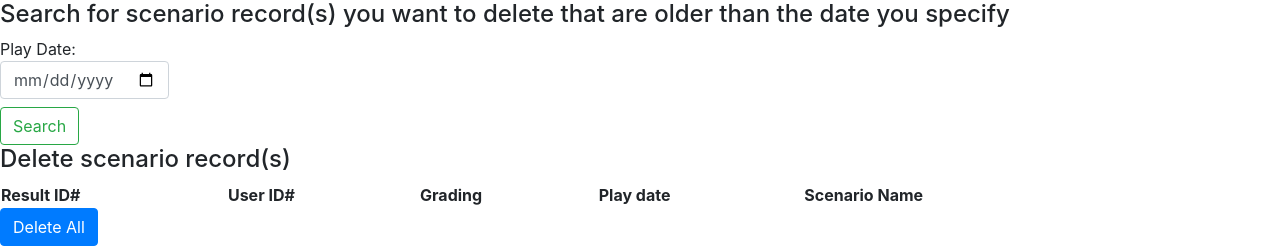
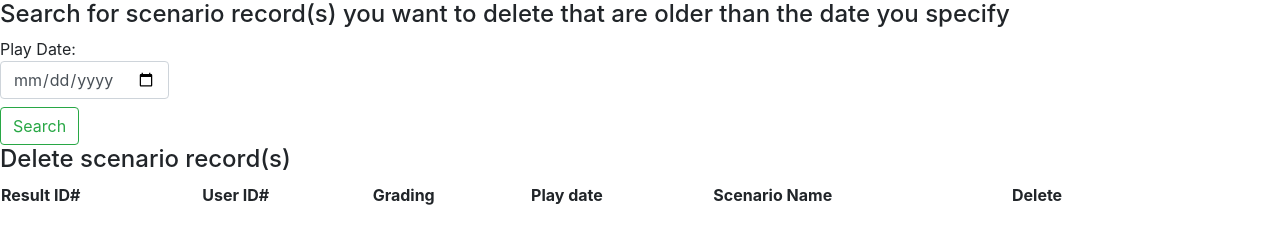
Before and after one commit to nguyeti4/cs340, a Flask app: page /simulators in a window 1280 px wide. Shown: the part 699-945 px from the top of the page. After the commit the page ends 904 px from the top, so only its background shows below. Run offline with Flask 2, Linux system fonts and the light colour scheme; lists and menus that the app fills with data are empty; some libraries are stand-ins or nearby versions.

Commit message:
Update simulators.html

```diff
--- a/templates/simulators.html
+++ b/templates/simulators.html
@@ -89,6 +89,7 @@
       <th scope="col">Grading</th>
       <th scope="col">Play date</th>
       <th scope="col">Scenario Name</th>
+      <th scope="col">Delete</th>
     </tr>
   </thead>
   <tbody>
@@ -99,9 +100,10 @@
       <td>{{record[2]}}</td>
       <td>{{record[3]}}</td>
       <td>{{record[4]}}</td>
+      <td><input class="btn btn-primary" type="submit" value="Delete" onclick="window.location = '/simulators/delete/{{record[0]}}'"></td>
     </tr>
     {% endfor %}
   </tbody>
 </table>
-<input class="btn btn-primary" type="submit" value="Delete All" onclick="window.location = '/simulators/delete-all/{{delete_dates}}'">
+
 {% endblock %}
```
